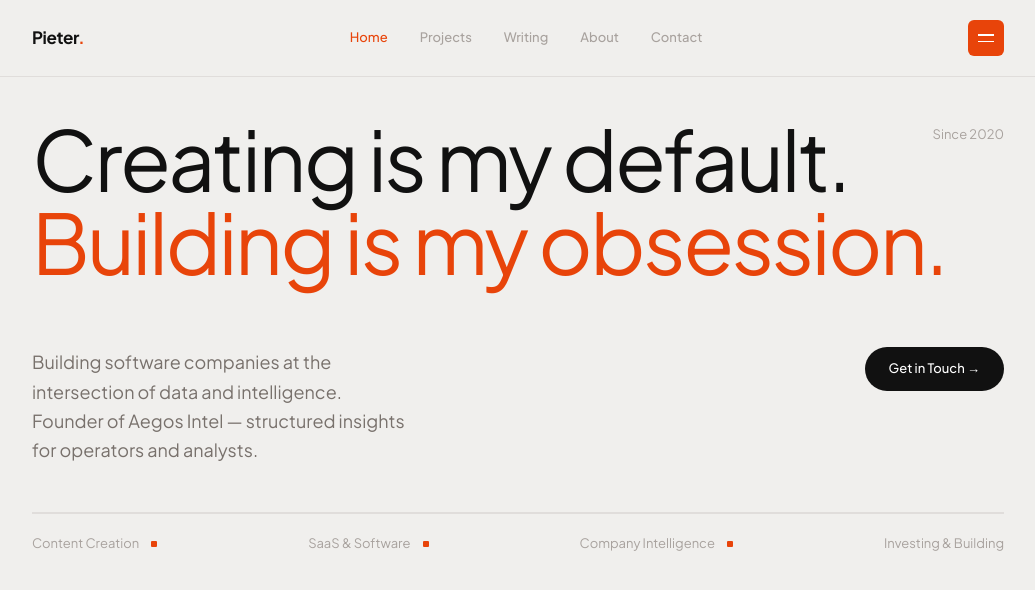
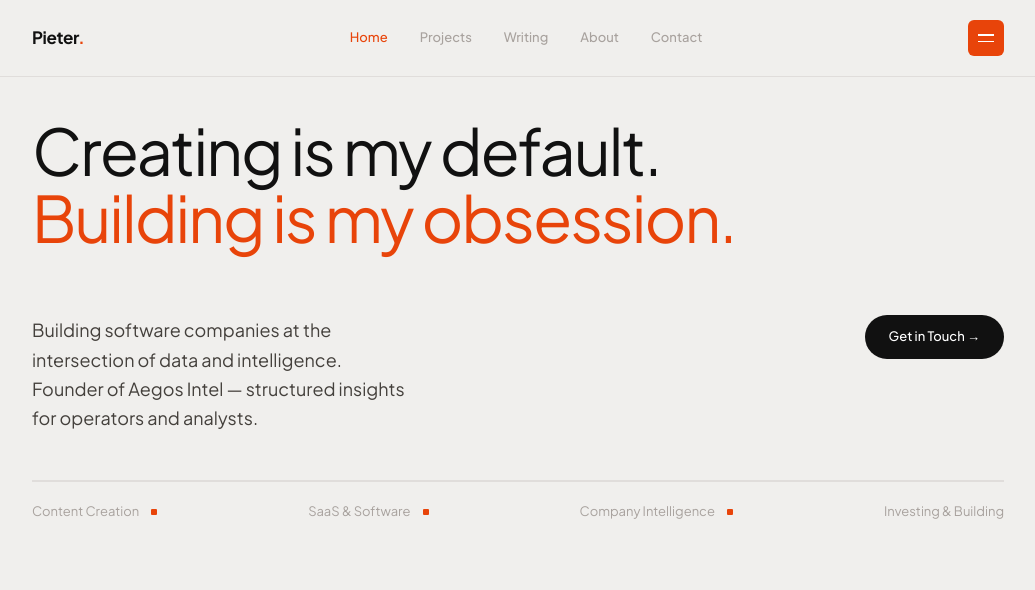
Before and after one commit to sillyledger/personal, a Next.js app: page / in a window 1280 px wide. Shown: the top 590 px of the page, without its empty margins (122-1157 px from the left). Built offline with nearby package versions, Linux system fonts and the light colour scheme.

Commit message:
Update Hero.tsx

```diff
--- a/components/Hero.tsx
+++ b/components/Hero.tsx
@@ -4,19 +4,15 @@ export default function Hero() {
   return (
     <section className="relative pt-10 pb-0">
 
-      <span className="absolute top-12 right-0 text-[13px] text-stone-400">
-        Since 2020
-      </span>
-
-      <h1 className="text-[clamp(52px,6.5vw,96px)] font-normal leading-[1.0] tracking-[-0.03em] text-[#111]">
+      <h1 className="text-[clamp(40px,5vw,72px)] font-normal leading-[1.05] tracking-[-0.03em] text-[#111]">
         Creating is my default.
       </h1>
-      <h2 className="text-[clamp(52px,6.5vw,96px)] font-normal leading-[1.0] tracking-[-0.03em] text-accent mb-16">
+      <h2 className="text-[clamp(40px,5vw,72px)] font-normal leading-[1.05] tracking-[-0.03em] text-accent mb-16 whitespace-nowrap">
         Building is my obsession.
       </h2>
 
       <div className="flex items-start justify-between pb-12 border-b border-stone-300/60">
-        <p className="text-[18px] text-stone-500 leading-relaxed max-w-[380px]">
+        <p className="text-[18px] text-stone-700 leading-relaxed max-w-[380px]">
           Building software companies at the intersection of data and
           intelligence. Founder of Aegos Intel — structured insights for
           operators and analysts.
```
